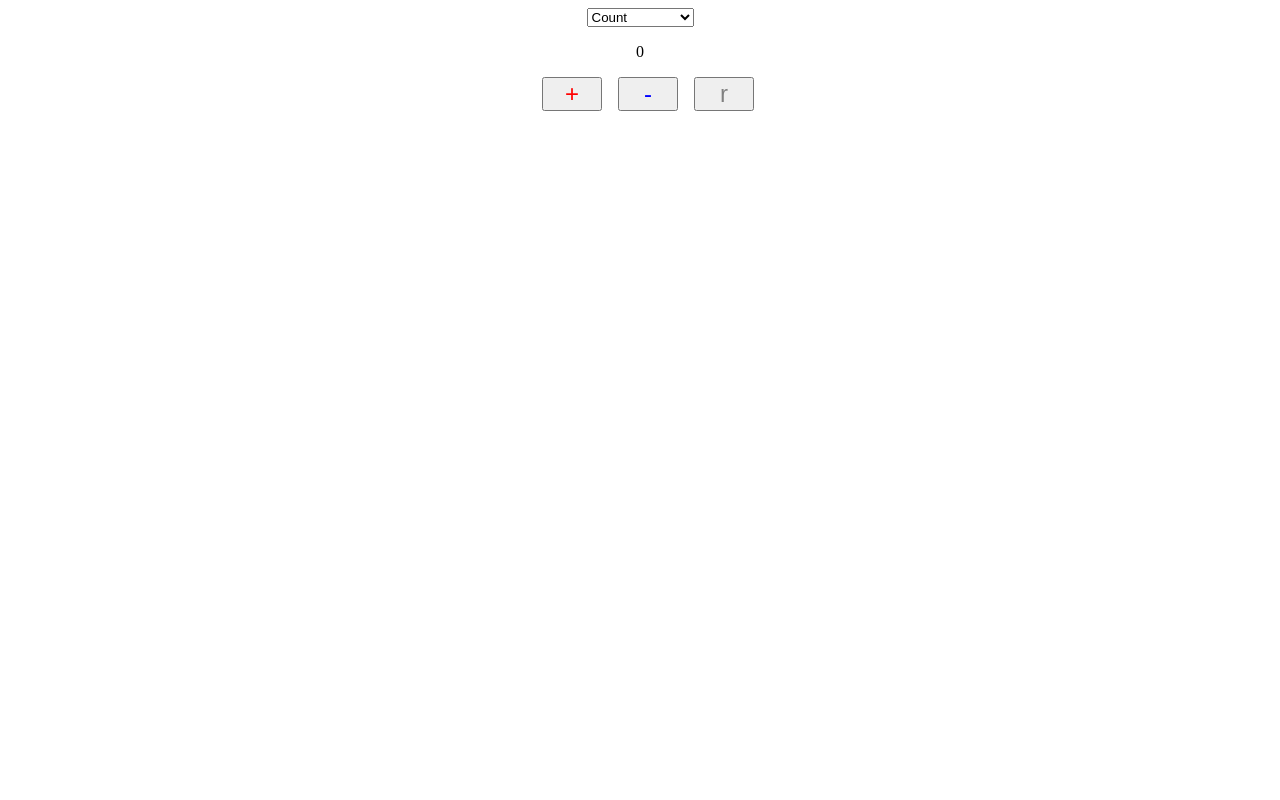
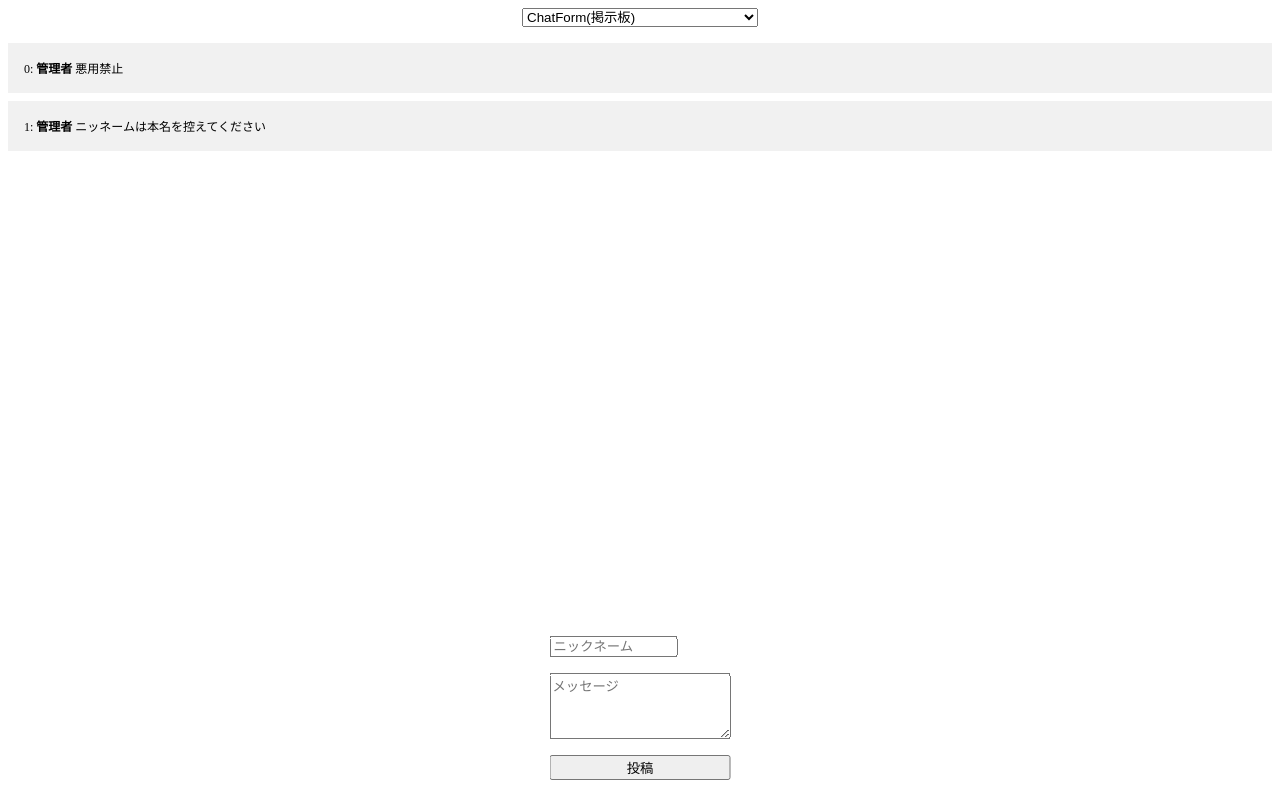
Before and after one commit to masakingu0303/count-ts, a React (Vite) app in the folder frontend/: page / in a window 1280 px wide. Built offline with nearby package versions, Linux system fonts and the light colour scheme.

Commit message:
掲示板作成

```diff
--- a/frontend/src/App.css
+++ b/frontend/src/App.css
@@ -126,3 +126,36 @@
   gap: 2rem;
   margin-left: 40px;
 }
+
+/* chat */
+.chat-form-containar {
+  display: flex;
+  flex-direction: column;
+  gap: 1rem;
+    position: absolute;
+    bottom: 20px;
+    left: 50%;
+    transform: translateX(-50%);
+}
+
+.chat-form-containar input[type="text"] {
+  width: 120px;
+}
+
+.chat-form-containar textarea {
+  height: 60px;
+}
+
+.chat-list {
+  list-style: none;
+  margin: 1rem 0;
+  padding: 0;
+  font-size: 0.75rem;
+}
+
+.chat-list li {
+  background-color: #f1f1f1;
+  margin-bottom: 0.5rem;
+  padding: 1rem 1rem;
+  text-align: left;
+}
--- a/frontend/src/App.tsx
+++ b/frontend/src/App.tsx
@@ -4,24 +4,27 @@ import Count from './count/count'
 import Todo from './todo/Todo'
 import Timer from './Timer/Timer'
 import QuestionForm from './ questionForm/ QuestionForm'
+import ChatForm from './chatForm/ChatForm'
 
 const App = () => {
 
-  const [value, setValue] = useState('count')
+  const [value, setValue] = useState('chatForm')
 
 
   return (
     <>
       <select value={value} onChange={(e) => setValue(e.target.value)}>
-        <option value="count">Count</option>
-        <option value="todo">Todo</option>
-        <option value="counter">Timer</option>
-        <option value="questionForm">QuestionForm</option>
+        <option value="count">Count(カウンター)</option>
+        <option value="todo">Todo(やる事リスト)</option>
+        <option value="counter">Timer(タイマー)</option>
+        <option value="questionForm">QuestionForm(アンケートフォーム)</option>
+        <option value="chatForm">ChatForm(掲示板)</option>
       </select>
       {value === 'count' && <Count />}
       {value === 'todo' && <Todo />}
       {value === 'counter' && <Timer/>}
       {value === 'questionForm' && <QuestionForm/>}
+      {value === 'chatForm' && <ChatForm/>}
     </>
   )
 }
--- /dev/null
+++ b/frontend/src/chatForm/ChatForm.tsx
@@ -0,0 +1,44 @@
+import { useState } from "react";
+import ChatInput from "./ChatInput";
+import ChatList from "./ChatList";
+
+const ChatForm = () => {
+    const [items, setItems] = useState([
+        {
+            id: 0,
+            name: "管理者",
+            text: "悪用禁止"
+        },
+        {
+            id: 1,
+            name: "管理者",
+            text: "ニッネームは本名を控えてください"
+        }
+    ])
+
+    const handleSubmit = (item: { name: string; text: string }) => {
+        const maxId = items.length > 0 ? Math.max(...items.map((i) => i.id)) : 0;
+        const newId = maxId + 1;
+
+        setItems((prev) => [
+          ...prev,
+          {
+            id: newId,
+            name: item.name,
+            text: item.text,
+          },
+        ]);
+      };
+
+
+
+    return (
+        <div>
+            <ChatList items={items} />
+            <ChatInput handleSubmit={handleSubmit} />
+        </div>
+
+    )
+}
+
+export default ChatForm;
--- /dev/null
+++ b/frontend/src/chatForm/ChatInput.tsx
@@ -0,0 +1,49 @@
+import { useState } from "react";
+
+type Props = {
+  handleSubmit: (item: { name: string; text: string }) => void;
+};
+
+const ChatInput = ({ handleSubmit }: Props) => {
+  const [item, setItem] = useState({
+    name: "",
+    text: "",
+  });
+
+  const handleChange = (e: React.ChangeEvent<HTMLInputElement | HTMLTextAreaElement>) => {
+    const { name, value } = e.target;
+    setItem((prev) => ({
+      ...prev,
+      [name]: value,
+    }));
+  };
+
+  const onSubmit = (e: React.FormEvent<HTMLFormElement>) => {
+    e.preventDefault();
+    if (item.name.trim() && item.text.trim()) {
+      handleSubmit(item);
+      setItem({ name: "", text: "" });
+    }
+  };
+
+  return (
+    <form className="chat-form-containar" onSubmit={onSubmit}>
+      <input
+        type="text"
+        name="name"
+        placeholder="ニックネーム"
+        value={item.name}
+        onChange={handleChange}
+      />
+      <textarea
+        name="text"
+        placeholder="メッセージ"
+        value={item.text}
+        onChange={handleChange}
+      />
+      <input type="submit" value="投稿" />
+    </form>
+  );
+};
+
+export default ChatInput;
--- /dev/null
+++ b/frontend/src/chatForm/ChatList.tsx
@@ -0,0 +1,26 @@
+type Item = {
+    id: number;
+    name: string;
+    text: string;
+}
+
+type Props = {
+    items: Item[];
+}
+
+const ChatList = ({ items }: Props) => {
+    return (
+        <>
+            <ul className="chat-list">
+                {items.map((item) => (
+                    <li key={item.id}>
+                        {item.id}: <strong>{item.name}</strong> {item.text}
+                    </li>
+                ))}
+            </ul>
+
+        </>
+    )
+}
+
+export default ChatList;
```
Also changed, not shown: 1 other file (tests, documents, lock files or other folders).
